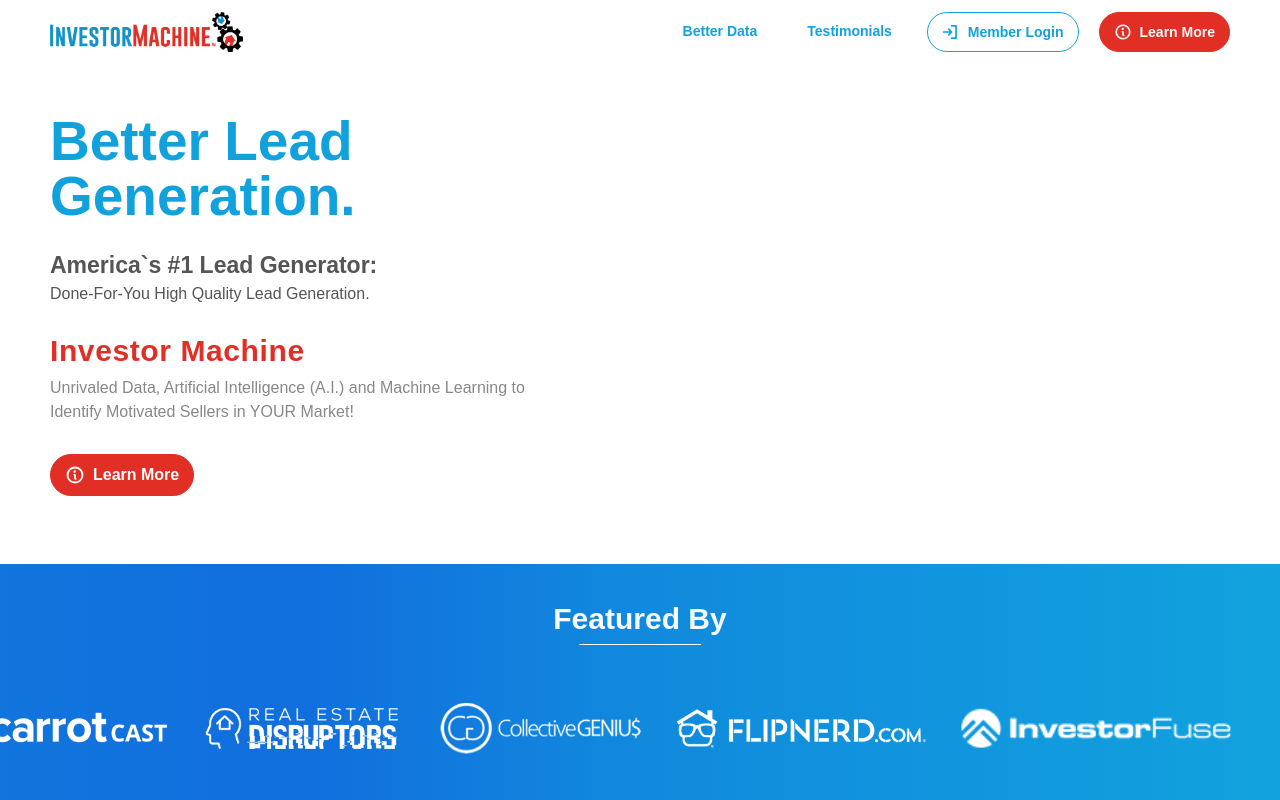
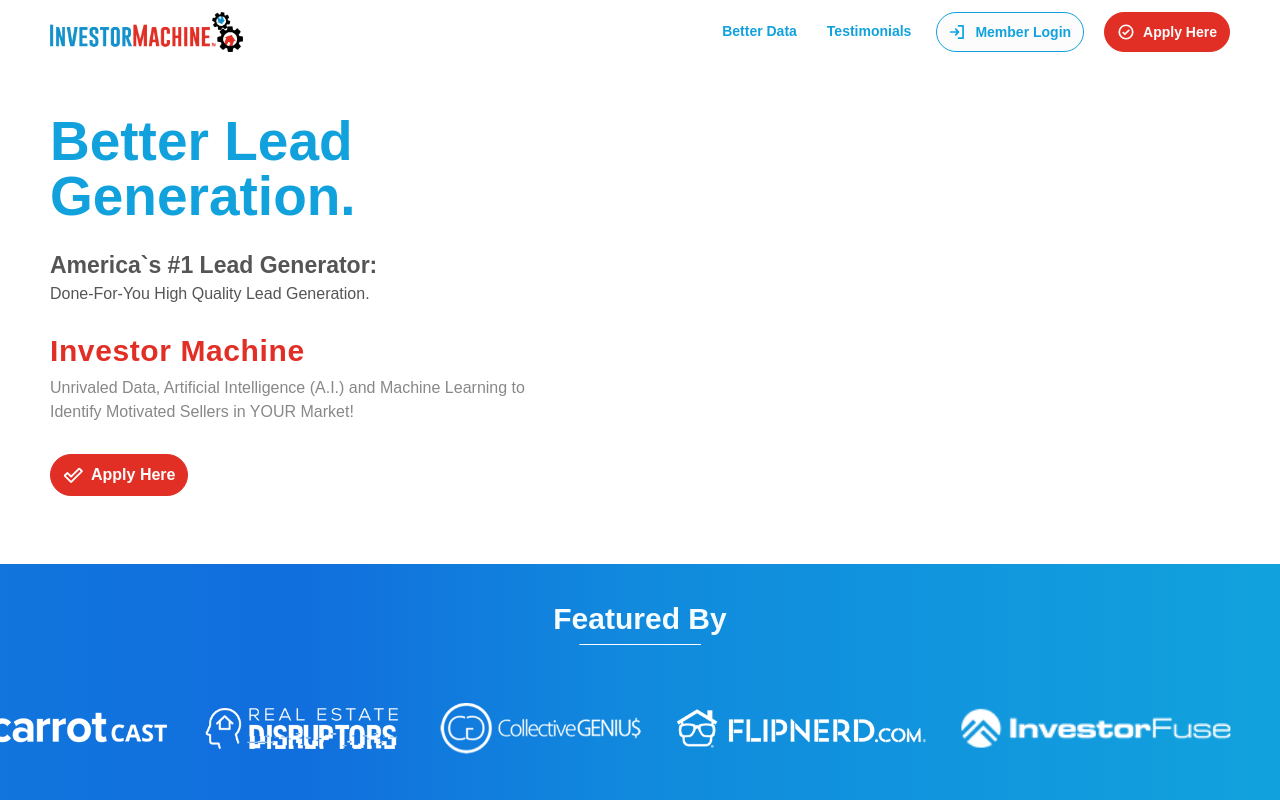
Before and after one commit to brunovcg/im-landing-preview, a React (Vite) app: page / in a window 1280 px wide. Built offline with nearby package versions, Linux system fonts and the light colour scheme.

Commit message:
[ENG-1319] - Update Button layouts

```diff
--- a/src/components/button/Button.css
+++ b/src/components/button/Button.css
@@ -1,5 +1,5 @@
 .im-button {
-  padding: 10px 14px;
+  padding: 10px 12px;
   width: fit-content;
   border-radius: 24px;
   font-weight: bold;
@@ -8,4 +8,11 @@
   align-items: center;
   justify-content: center;
   cursor: pointer;
+
+  transition: background-color 0.4s ease;
+
+  &[data-styling='text'] {
+    padding: 10px 4px;
+    transition: border-bottom 0.4s ease;
+  }
 }
--- a/src/components/button/Button.tsx
+++ b/src/components/button/Button.tsx
@@ -1,7 +1,7 @@
 import { ReactUtils } from 'utils';
 import './Button.css';
 import { ButtonProps } from './Button.types';
-import { MouseEvent } from 'react';
+import { MouseEvent, useState } from 'react';
 import Icon from 'components/icon/Icon';
 
 export default function Button({
@@ -18,6 +18,7 @@
   preventDefault,
   ...rest
 }: Readonly<ButtonProps>) {
+  const [hovered, setHovered] = useState(false);
   const handleClick = (e: MouseEvent<HTMLButtonElement>) => {
     if (stopPropagation) {
       e.stopPropagation();
@@ -30,29 +31,59 @@
     onClick?.(e);
   };
 
+  const handleFocus = (newState: boolean) => setHovered(newState);
+
   const classes = ReactUtils.conditionalClass({ ['im-button']: true, [`im-${styling}`]: true, [`im-${variant}`]: true });
 
   const anchorProps = targetBlank ? { target: '_blank', rel: 'noreferrer', href } : { href };
 
+  const outlined = !hovered && styling === 'outlined';
+  const outlinedHovered = hovered && styling === 'outlined';
+  const regular = !hovered && styling === 'regular';
+  const regularHovered = hovered && styling === 'regular';
+
   const handleButtonStyled = () => {
-    if (styling === 'text') {
-      return { color: `var(--${variant}-color)`, background: 'var(--transparent)', border: '1px solid var(--transparent)' };
-    } else if (styling === 'regular') {
+    if (outlined || regularHovered) {
+      return { color: `var(--${variant}-color)`, background: 'var(--white-color)', border: `1px solid var(--${variant}-color)` };
+    } else if (regular || outlinedHovered) {
       return { color: 'var(--white-color)', background: `var(--${variant}-color)`, border: `1px solid var(--${variant}-color)` };
     }
 
-    return { color: `var(--${variant}-color)`, background: 'var(--transparent)', border: `1px solid var(--${variant}-color)` };
+    return {
+      color: `var(--${variant}-color)`,
+      background: 'var(--transparent)',
+      borderInline: '1px solid var(--transparent)',
+      borderTop: '1px solid var(--transparent)',
+      borderBottom: `2px solid var(--${!hovered ? 'transparent' : variant + '-color'})`,
+      borderRadius: '0',
+    };
+  };
+
+  const handleIconStyle = () => {
+    if (styling === 'text') {
+      return variant;
+    }
+
+    if (regular || outlinedHovered) {
+      return 'white';
+    }
+
+    return variant;
   };
 
   return (
     <button
+      onMouseOver={() => handleFocus(true)}
+      data-styling={styling}
+      onFocus={() => handleFocus(true)}
+      onMouseLeave={() => handleFocus(false)}
       className={classes}
       type={type}
       onClick={handleClick}
       style={{ fontSize: `var(--font-size-${size})`, ...handleButtonStyled() }}
       {...rest}
     >
-      {icon && <Icon icon={icon} variant={styling === 'regular' ? 'white' : variant} size={size} weight="bold" />}
+      {icon && <Icon icon={icon} variant={handleIconStyle()} size={size} weight="bold" />}
       {href && (
         <a {...anchorProps} style={{ color: handleButtonStyled().color }}>
           {text}
--- a/src/components/icon/IconsMapping.ts
+++ b/src/components/icon/IconsMapping.ts
@@ -1,6 +1,5 @@
 import {
   Warning,
-  Info,
   SignIn,
   Play,
   ArrowCircleLeft,
@@ -19,7 +18,6 @@
   check: CheckCircle,
   close: X,
   dot: DotOutline,
-  info: Info,
   login: SignIn,
   menu: List,
   play: Play,
--- a/src/layouts/header/Header.tsx
+++ b/src/layouts/header/Header.tsx
@@ -22,7 +22,7 @@
     { text: t('Layouts.Header.BetterData'), size: 'small', styling: 'text', href: '#im-better-data' },
     { text: t('Layouts.Header.Testimonials'), size: 'small', styling: 'text', href: '#im-testimonials' },
     { text: t('Layouts.Header.MemberLogin'), size: 'small', icon: 'login', href: EXTERNAL_LINKS.imLogin, styling: 'outlined' },
-    { text: t('Common.LearnMore'), size: 'small', styling: 'regular', variant: 'error', icon: 'info' },
+    { text: t('Common.ApplyHere'), size: 'small', styling: 'regular', variant: 'error', icon: 'check' },
   ];
 
   useEffect(() => {
@@ -62,7 +62,7 @@
       <img src={LOGO} alt="logo-investor-machine" height="40px" className="im-header-logo" />
       <div className="im-mobile-menu">
         <DropdownMenu options={dropdownOptions} height={130} width={180} position="end" />
-        <Button text={t('Common.LearnMore')} size="small" variant="error" icon="info" />
+        <Button text={t('Common.ApplyHere')} size="small" variant="error" icon="apply" />
       </div>
 
       <nav className="im-header-nav">
--- a/src/locales/languages/enUS.ts
+++ b/src/locales/languages/enUS.ts
@@ -3,7 +3,6 @@
     ApplyHere: 'Apply Here',
     InvestorMachine: 'Investor Machine',
     Loading: 'Loading',
-    LearnMore: 'Learn More',
   },
   Components: {
     Video: { Error: 'Video failed to load' },
--- a/src/pages/home/components/get-started/GestStarted.css
+++ b/src/pages/home/components/get-started/GestStarted.css
@@ -17,17 +17,17 @@
   }
 
   .im-get-started-content {
-    display: flex;
+    display: grid;
+    grid-template-columns: repeat(auto-fit, minmax(260px, 1fr));
     justify-content: center;
-    gap: 40px;
+    gap: 60px;
     flex-wrap: wrap;
     margin-bottom: 50px;
 
     .im-get-started-card {
       display: flex;
       flex-direction: column;
-      width: 290px;
-      height: 300px;
+      min-height: 300px;
       max-width: 100%;
       background-color: var(--background-light);
       padding: 24px 20px;
--- a/src/pages/home/components/presentation/Presentation.tsx
+++ b/src/pages/home/components/presentation/Presentation.tsx
@@ -18,7 +18,7 @@
           <h1>{t('Common.InvestorMachine')}</h1>
         </div>
         <p className="im-description">{t('Pages.Home.Presentation.Description')}</p>
-        <Button variant="error" icon="info" text={t('Common.LearnMore')} />
+        <Button variant="error" icon="apply" text={t('Common.ApplyHere')} />
       </div>
       <div className="im-presentation-right"> </div>
     </section>
--- a/src/pages/home/components/what-is-investor-machine/WhatIsInvestorMachine.tsx
+++ b/src/pages/home/components/what-is-investor-machine/WhatIsInvestorMachine.tsx
@@ -48,7 +48,7 @@
         <div className="im-availability">
           <h3 className="im-availability-title">{t('Pages.Home.WhatIsInvestorMachine.AvailabilityTitle')}</h3>
           <p className="im-availability-text">{t('Pages.Home.WhatIsInvestorMachine.Availability')}</p>
-          <Button icon="info" text={t('Common.LearnMore')} variant="error" />
+          <Button icon="apply" text={t('Common.ApplyHere')} variant="error" />
         </div>
       </div>
     </section>
```
